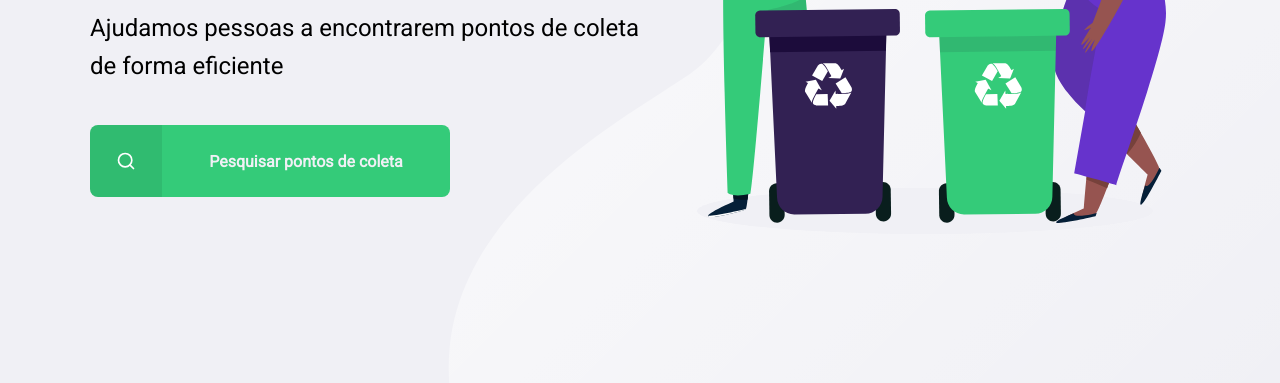
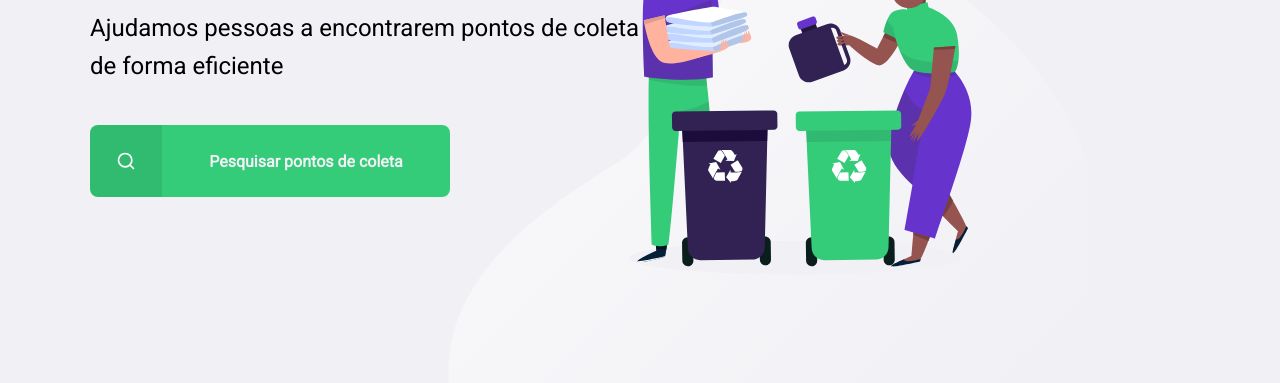
Before and after one commit to gustavo867/Next-Level-Week, a plain HTML site: page index.html in a window 1280 px wide. Shown: the part 417-800 px from the top of the page. Drawn offline with Linux system fonts and the light colour scheme.

Commit message:
fixing css and icon

```diff
--- a/index.html
+++ b/index.html
@@ -5,6 +5,7 @@
     <meta charset="UTF-8">
     <meta name="viewport" content="width=device-width, initial-scale=1.0">
     <title>Ecoleta</title>
+    <link rel="shortcut icon" href="./assets/logo.svg" />
     <link href="https://fonts.googleapis.com/css2?family=Roboto&family=Ubuntu:wght@700&display=swap" rel="stylesheet">
     <link rel="stylesheet" href="./styles/main.css">
 </head>
--- a/styles/main.css
+++ b/styles/main.css
@@ -35,6 +35,7 @@ body {
 
     background: url('../assets/home-background.svg') no-repeat;
     background-position: 35vw bottom;
+    background-size: 50%;
 }
 
 #page-home .content {
```
